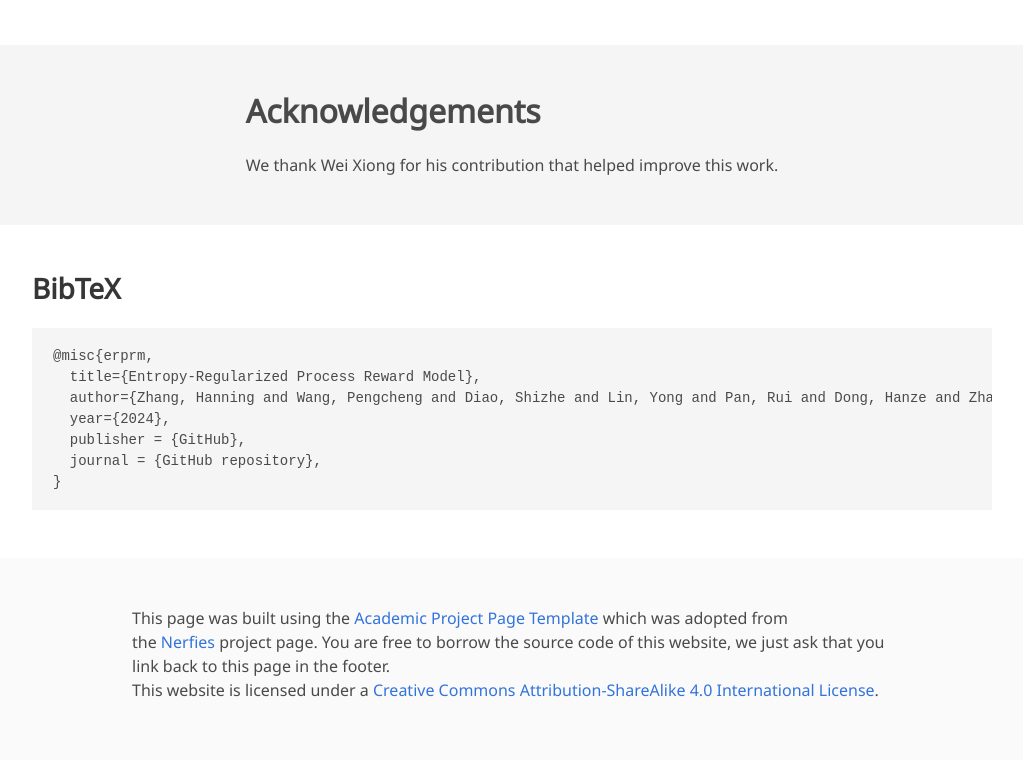
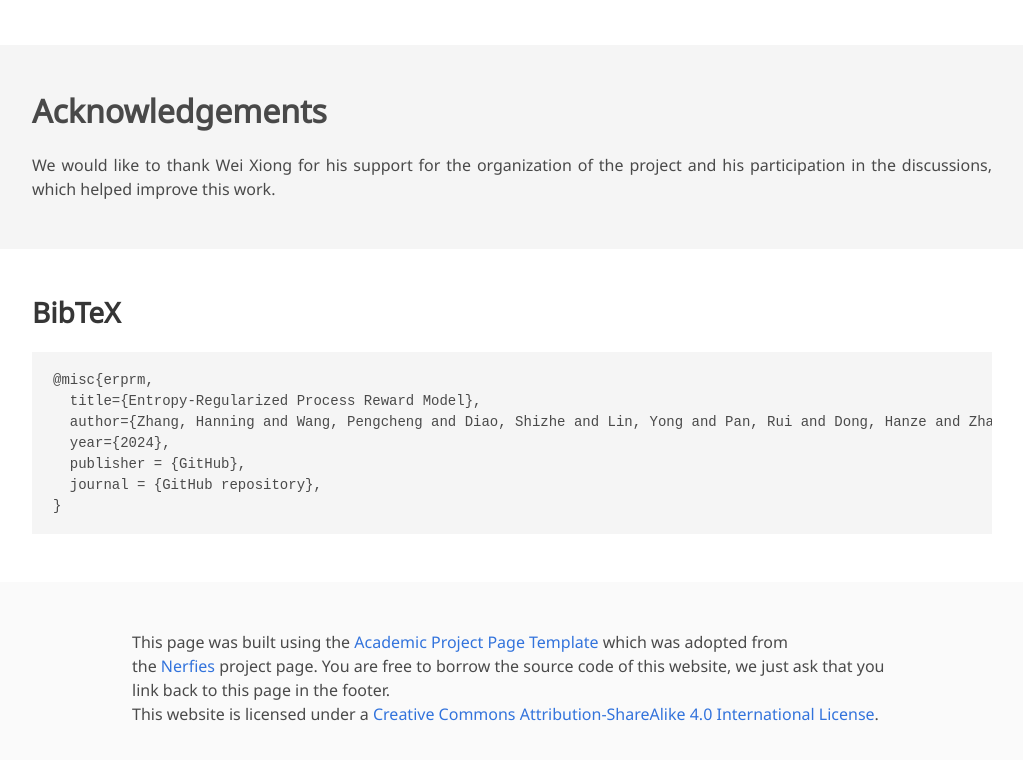
Before and after one commit to hanningzhang/math-prm, a plain HTML site: page index.html in a window 1280 px wide. Shown: the part 2748-3508 px from the top of the page, without its empty margins (128-1151 px from the left). Drawn offline with nearby package versions, Linux system fonts and the light colour scheme; some icons are missing; a web font is replaced by a local one.

Commit message:
Update index.html

```diff
--- a/index.html
+++ b/index.html
@@ -237,12 +237,12 @@ Mistral-MetaMath-7b improved via Rejection Sampling Fine-tuning (RAFT).
 
 <section class="section hero is-light">
   <div class="container is-max-desktop">
-    <div class="columns">
+    <div class="columns is-centered">
       <div class="column is-full">
-        <h2 class="title is-3 has-text-left">Acknowledgements</h2>
-        <div class="content has-text-left">
+        <h2 class="title is-3">Acknowledgements</h2>
+        <div class="content has-text-justified">
           <p>
-            We thank Wei Xiong for his contribution that helped improve this work.
+            We would like to thank Wei Xiong for his support for the organization of the project and his participation in the discussions, which helped improve this work.
           </p>
         </div>
       </div>
```
